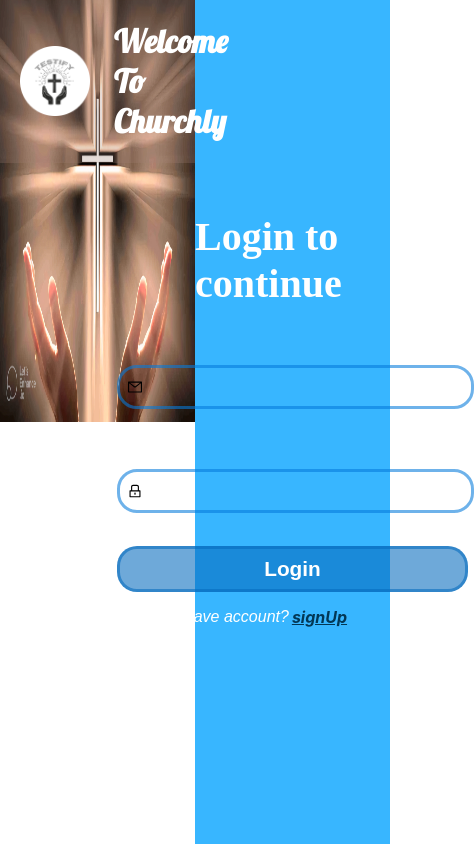
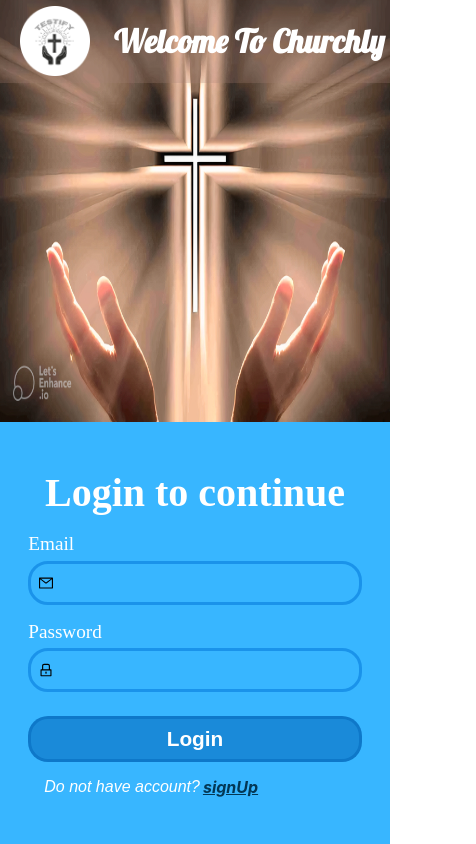
Before and after one commit to kadjialan/churly_frontEnd, a React (Create React App) app: page /signIn in a window 390 px wide. Shown: the whole page, 476 px wide, since content can reach past the window. Built offline with nearby package versions, Linux system fonts and the light colour scheme.

Commit message:
signIn page responsive design

```diff
--- a/src/pages/singIn/signIn.module.css
+++ b/src/pages/singIn/signIn.module.css
@@ -103,3 +103,26 @@
     align-items: center;
     gap: 3px;
 }
+
+@media screen and (max-width: 425px) {
+  .bg {
+    flex-direction: column;
+  }
+
+  .right {
+    width: 100%;
+  }
+
+  .signIn__content {
+    height: 70%;
+  }
+
+  .signIn__content input {
+    width: 75vw;
+  }
+
+  .signup {
+    padding: 8px 0;
+    width: 100%;
+  }
+}
```
Also changed, not shown: src/pages/landing/Landing.module.css (+0 -10 lines).
